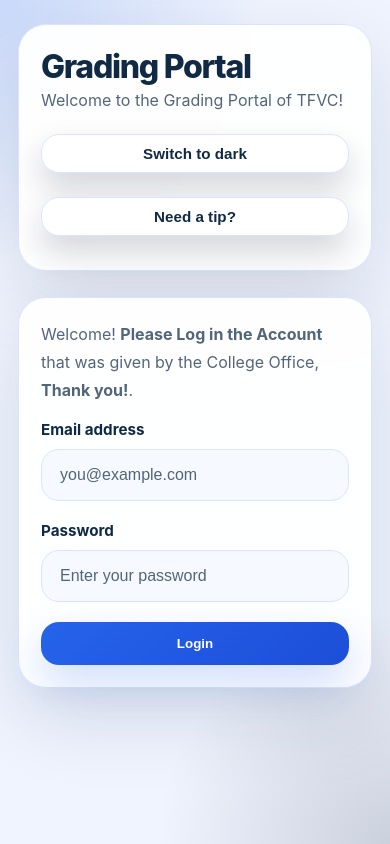
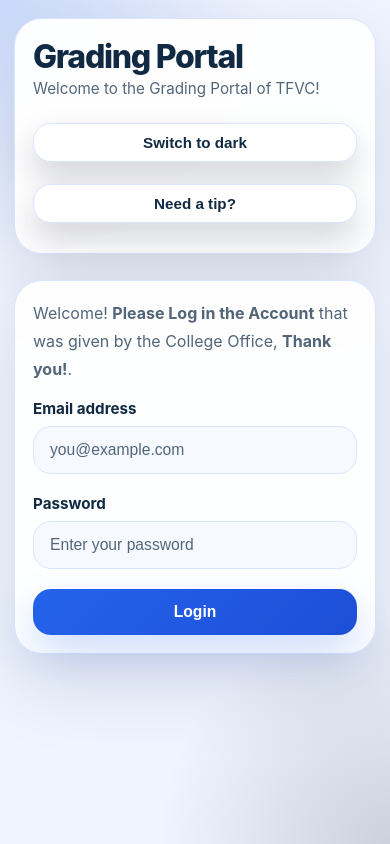
Before and after one commit to yojohnnyx/tfvctaguigportal, a website: page login.html in a window 390 px wide. Drawn offline with Linux system fonts and the light colour scheme.

Commit message:
Add tighter small-screen responsive layout for phones

```diff
--- a/styles.css
+++ b/styles.css
@@ -703,6 +703,15 @@ tbody tr:hover {
   }
   .page-actions {
     justify-content: center;
+    flex-direction: column;
+    align-items: stretch;
+  }
+  .page-actions button,
+  .page-actions .button-logout,
+  .page-actions .button-enroll,
+  .page-actions .theme-toggle-button,
+  .page-actions .tip-button {
+    width: 100%;
   }
   .button-primary,
   .theme-toggle-button,
@@ -711,3 +720,45 @@ tbody tr:hover {
     width: 100%;
   }
 }
+
+@media (max-width: 520px) {
+  .page-shell {
+    padding: 18px 14px 28px;
+  }
+  .page-header,
+  .form-card,
+  .dashboard-wrapper,
+  .modal-card {
+    padding: 18px;
+  }
+  .brand {
+    font-size: 2rem;
+  }
+  .subtitle {
+    font-size: 0.95rem;
+    max-width: 100%;
+  }
+  .field-block {
+    gap: 8px;
+  }
+  input,
+  select,
+  button {
+    padding: 14px 16px;
+    font-size: 0.98rem;
+  }
+  .button-primary,
+  .theme-toggle-button,
+  .tip-button,
+  .button-secondary,
+  .button-logout,
+  .button-enroll {
+    min-width: auto;
+  }
+  .page-actions {
+    gap: 10px;
+  }
+  .fixed-action-page .page-shell {
+    padding-bottom: 80px;
+  }
+}
```
